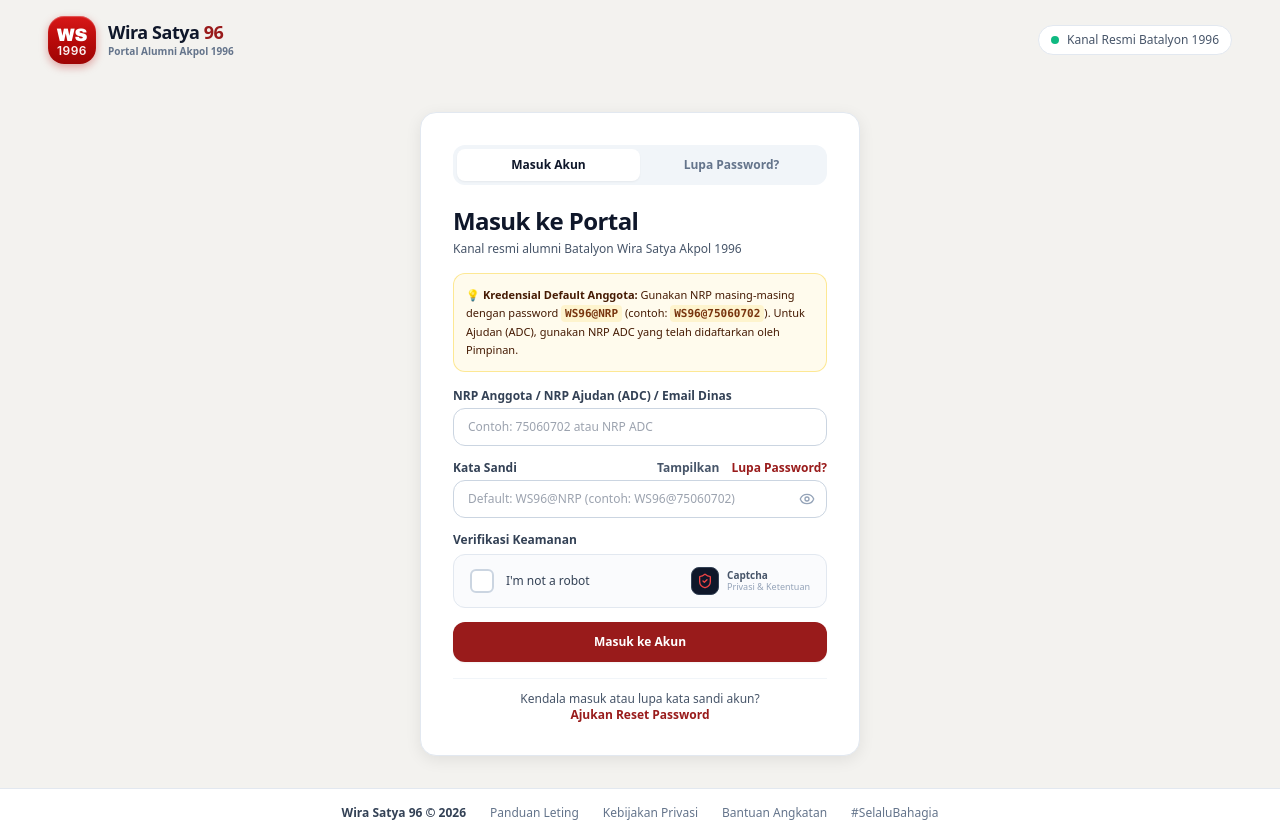
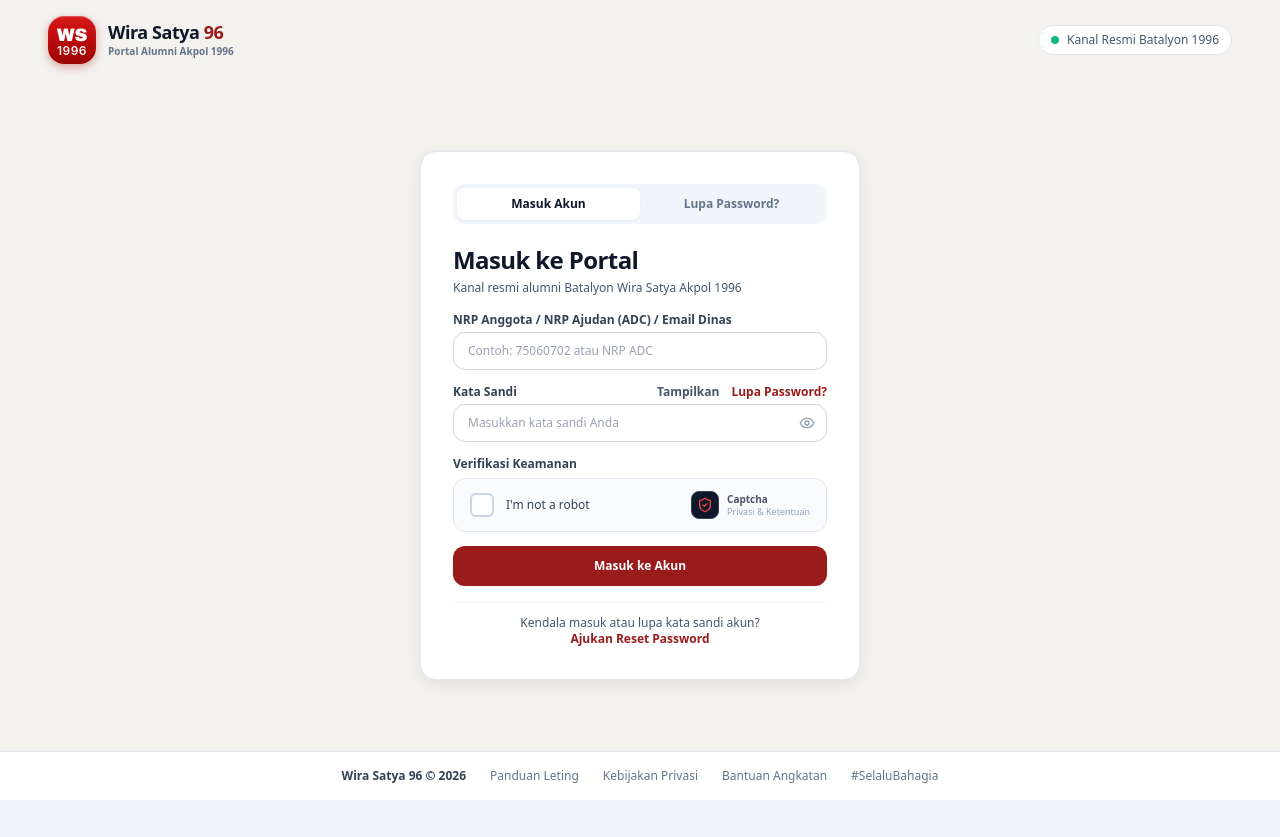
Before and after one commit to omeko11/wirasatya96, a Next.js app: page /login in a window 1280 px wide. After the commit the page ends 800 px from the top, so only its background shows below. Built offline with nearby package versions, Linux system fonts and the light colour scheme.

Commit message:
security(login): remove default password formula hints from login page and error messages

```diff
--- a/src/app/login/page.tsx
+++ b/src/app/login/page.tsx
@@ -579,7 +579,7 @@ export default function LoginPage() {
 
         if (!isValidAdcPassword) {
           setErrorMessage(
-            `Kata sandi Ajudan (ADC) tidak cocok. Gunakan password default WS96@${detectedAdcInfo.adcNrp} atau password Pimpinan.`
+            'Kata sandi Ajudan (ADC) tidak cocok. Silakan periksa kembali kata sandi Anda.'
           );
           resetCaptcha();
           return;
@@ -688,7 +688,7 @@ export default function LoginPage() {
 
       if (!matchesCustomPassword && !matchesDefaultWs96Password && !matchesPresetLegacyPassword) {
         setErrorMessage(
-          `Kata sandi tidak cocok untuk NRP ${resolvedUserNrp}. Gunakan password default WS96@${resolvedUserNrp} atau klik "Lupa Password?" untuk mengajukan reset.`
+          `Kata sandi tidak cocok untuk NRP ${resolvedUserNrp}. Silakan periksa kembali kata sandi Anda atau klik "Lupa Password?" untuk mengajukan reset.`
         );
         resetCaptcha();
         return;
@@ -1410,19 +1410,6 @@ export default function LoginPage() {
                 </p>
               </div>
 
-              {/* Info Box Kredensial Default Anggota & Ajudan (ADC) */}
-              <div className="p-3 rounded-xl bg-amber-50/90 border border-amber-200/90 text-[11px] text-amber-950 leading-relaxed">
-                💡 <strong>Kredensial Default Anggota:</strong> Gunakan NRP masing-masing dengan password{' '}
-                <code className="font-mono font-bold bg-amber-100/80 px-1 py-0.5 rounded text-amber-900">
-                  WS96@NRP
-                </code>{' '}
-                (contoh:{' '}
-                <code className="font-mono font-bold bg-amber-100/80 px-1 py-0.5 rounded text-amber-900">
-                  WS96@75060702
-                </code>
-                ). Untuk Ajudan (ADC), gunakan NRP ADC yang telah didaftarkan oleh Pimpinan.
-              </div>
-
               <form onSubmit={handleLoginSubmit} className="space-y-3.5">
                 {/* Input 1: NRP / Email */}
                 <div>
@@ -1473,7 +1460,7 @@ export default function LoginPage() {
                       type={showPassword ? 'text' : 'password'}
                       value={password}
                       onChange={(e) => setPassword(e.target.value)}
-                      placeholder="Default: WS96@NRP (contoh: WS96@75060702)"
+                      placeholder="Masukkan kata sandi Anda"
                       className="w-full px-3.5 py-2.5 rounded-xl border border-slate-300 text-slate-900 text-xs focus:outline-none focus:ring-2 focus:ring-red-800 transition-all pr-10"
                     />
                     <button
@@ -1544,8 +1531,7 @@ export default function LoginPage() {
                   Lupa Password / Ajukan Reset ke Sekretaris &amp; Superadmin
                 </h1>
                 <p className="text-xs text-slate-600 mt-1">
-                  Seluruh 304 anggota Batalyon Wira Satya 96 telah terdaftar. Ajukan permohonan reset kata sandi ke default{' '}
-                  <code className="font-mono font-bold text-red-800">WS96@NRP</code> melalui Sekretaris / Superadmin.
+                  Ajukan permohonan reset kata sandi akun Anda melalui Sekretaris atau Superadmin Batalyon Wira Satya 96.
                 </p>
               </div>
 
@@ -1558,10 +1544,7 @@ export default function LoginPage() {
                     Permintaan Reset Password Terkirim!
                   </h4>
                   <div className="bg-emerald-50/90 border border-emerald-200 rounded-xl p-3.5 text-xs text-emerald-950 text-left leading-relaxed">
-                    Permintaan reset password untuk NRP <strong>{resetSuccessNrp}</strong> telah dikirim ke Sekretaris &amp; Superadmin (tercatat di Riwayat Audit). Setelah di-reset oleh Admin/Sekretaris, kata sandi Anda akan kembali ke default:{' '}
-                    <code className="font-mono font-extrabold bg-emerald-100 px-1.5 py-0.5 rounded text-emerald-900">
-                      WS96@{resetSuccessNrp}
-                    </code>
+                    Permintaan reset password untuk NRP <strong>{resetSuccessNrp}</strong> telah dikirim ke Sekretaris &amp; Superadmin (tercatat di Riwayat Audit). Pengurus akan menindaklanjuti dan menginformasikan kata sandi melalui nomor WhatsApp Anda.
                   </div>
                   <button
                     type="button"
--- a/src/lib/serverStore.ts
+++ b/src/lib/serverStore.ts
@@ -2528,9 +2528,7 @@ export const serverStore = {
       if (!isValid) {
         return {
           success: false,
-          message: user.isAdcAccount
-            ? `Kata sandi salah. Gunakan WS96@${user.nrp} atau kata sandi akun Alumni (${user.adcOfPangkat || ''} ${user.adcOfNama || user.adcOfNrp}).`
-            : 'Kata sandi yang Anda masukkan salah. Silakan coba kembali.',
+          message: 'Kata sandi yang Anda masukkan salah. Silakan coba kembali.',
         };
       }
     }
```
